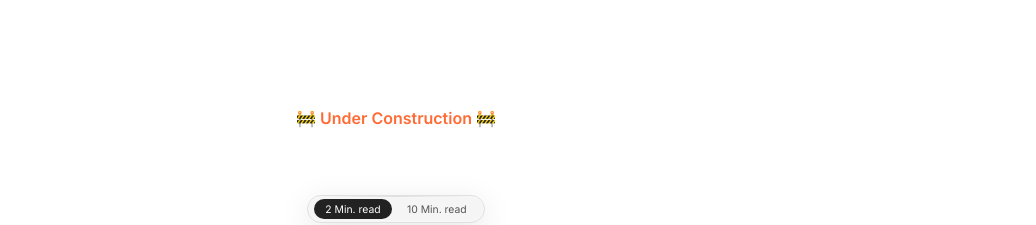
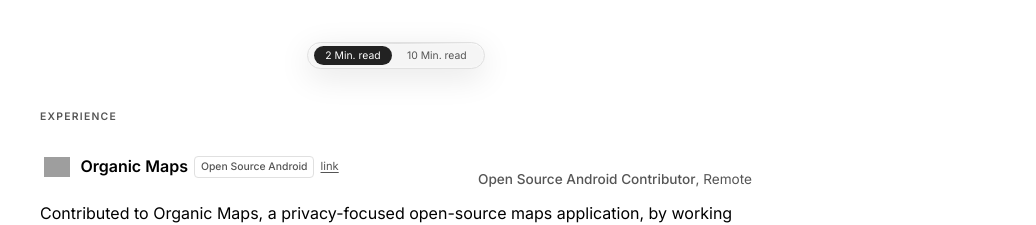
Before and after one commit to Rawdyrathaur/portfolio, a React (Vite) app: page / in a window 1280 px wide. Shown: the part 435-660 px from the top of the page, without its empty margins (244-1280 px from the left). Built offline with nearby package versions, Linux system fonts and the light colour scheme; no server answers; grey boxes are pictures that could not be loaded.

Commit message:
remove under construction banner

```diff
--- a/src/App.jsx
+++ b/src/App.jsx
@@ -5,7 +5,6 @@
 import './styles/index.css'
 import { ReadModeProvider } from './context/ReadModeContext'
 import Hero from './components/Hero/Hero'
-import UnderConstruction from './components/UnderConstruction/UnderConstruction'
 import Navbar from './components/Navbar/Navbar'
 import ThemeToggle from './components/ThemeToggle/ThemeToggle'
 import ReadMode from './components/ReadMode/ReadMode'
@@ -17,7 +16,6 @@ function App() {
     <ReadModeProvider>
       <main>
         <Hero />
-        <UnderConstruction />
         <Navbar />
         <ThemeToggle />
         <ReadMode />
```
